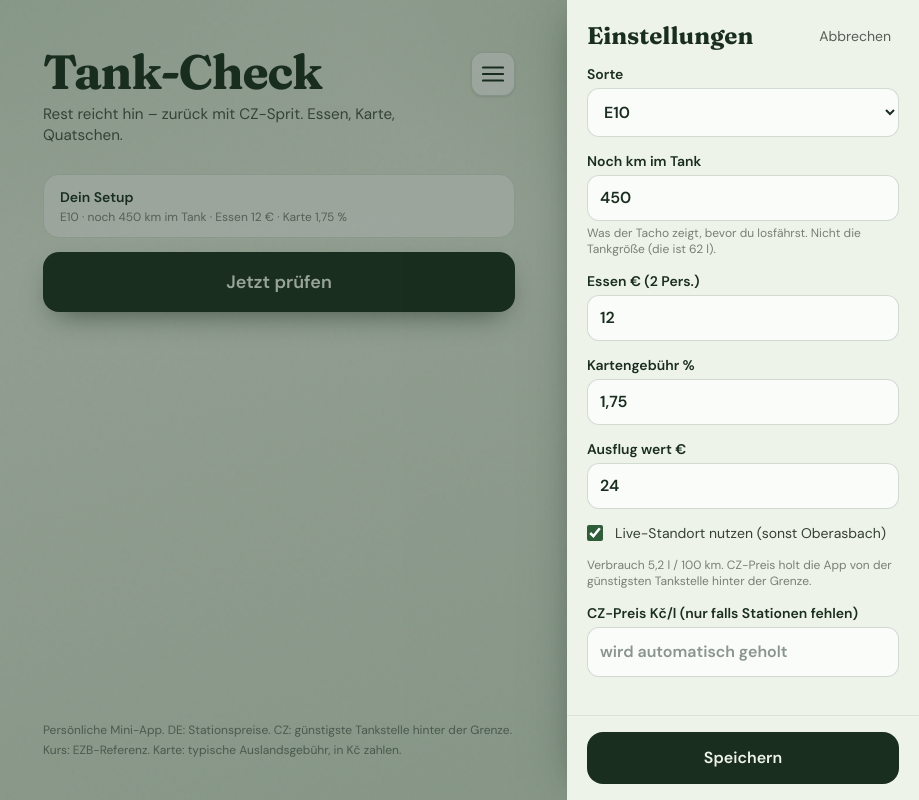
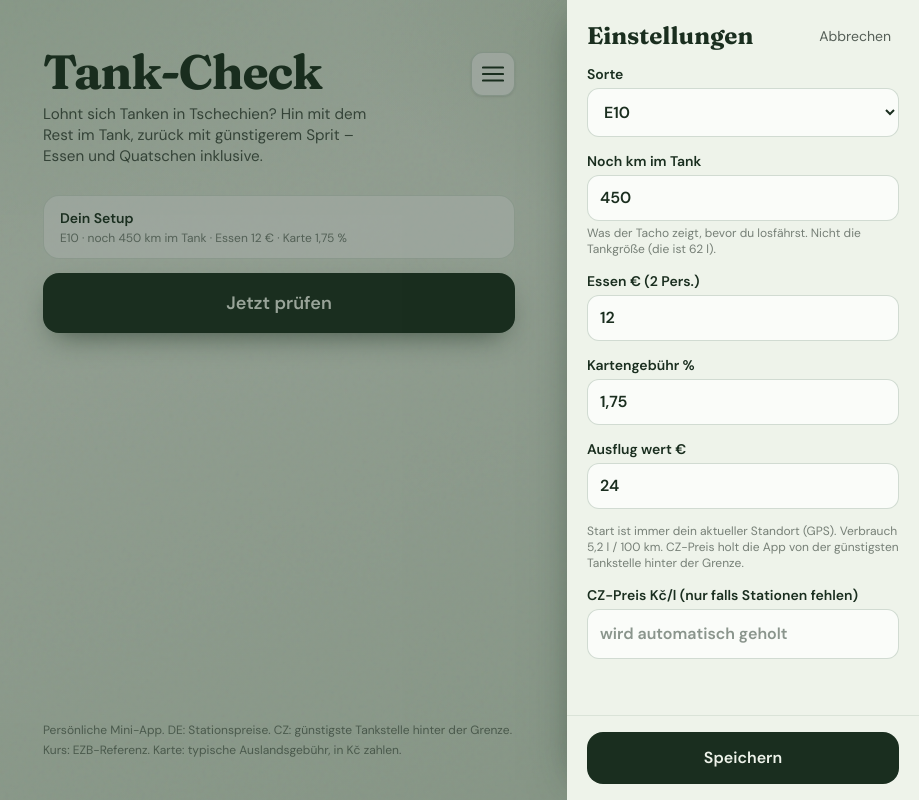
Before and after one commit to mwintersoftware/Tank-Check, a React (Vite) app in the folder web/: page / in a window 1280 px wide. Both pictures are taken after a click on the button 854 px from the left and 74 px from the top of the page. Shown: the whole page, without its empty margins (361-1280 px from the left). Built offline with nearby package versions, Linux system fonts and the light colour scheme.

Commit message:
formulierungen

```diff
--- a/web/src/App.tsx
+++ b/web/src/App.tsx
@@ -6,7 +6,6 @@ import { eur, kc, localWhen, price3 } from "./format";
 
 type Fuel = "e10" | "e5" | "diesel";
 
-const HOME = { lat: DEFAULT_CONFIG.homeLat, lng: DEFAULT_CONFIG.homeLng };
 const SETTINGS_KEY = "tank-check-settings";
 
 type Settings = {
@@ -15,7 +14,6 @@ type Settings = {
   meal: string;
   fee: string;
   ausflug: string;
-  useLive: boolean;
   czManual: string;
 };
 
@@ -26,7 +24,6 @@ function defaultSettings(): Settings {
     meal: String(DEFAULT_CONFIG.mealEur),
     fee: String(DEFAULT_CONFIG.cardFeePercent).replace(".", ","),
     ausflug: String(DEFAULT_CONFIG.ausflugWertEur),
-    useLive: true,
     czManual: "",
   };
 }
@@ -94,11 +91,16 @@ export default function App() {
   }
 
   async function locate(): Promise<{ lat: number; lng: number }> {
-    if (!settings.useLive || !navigator.geolocation) return HOME;
-    return new Promise((resolve) => {
+    if (!navigator.geolocation) {
+      throw new Error("Ohne GPS geht die Strecke nicht. Bitte Standort am Gerät anmachen.");
+    }
+    return new Promise((resolve, reject) => {
       navigator.geolocation.getCurrentPosition(
         (pos) => resolve({ lat: pos.coords.latitude, lng: pos.coords.longitude }),
-        () => resolve(HOME),
+        () =>
+          reject(
+            new Error("Standort nicht da. Bitte GPS erlauben und nochmal prüfen."),
+          ),
         { enableHighAccuracy: true, timeout: 8000, maximumAge: 60_000 },
       );
     });
@@ -155,7 +157,8 @@ export default function App() {
             Tank-Check
           </p>
           <p className="mt-2 max-w-[22rem] text-[0.95rem] leading-snug text-[var(--color-ink)]/75">
-            Rest reicht hin – zurück mit CZ-Sprit. Essen, Karte, Quatschen.
+            Lohnt sich Tanken in Tschechien? Hin mit dem Rest im Tank, zurück
+            mit günstigerem Sprit – Essen und Quatschen inklusive.
           </p>
         </div>
         <button
@@ -330,18 +333,9 @@ function SettingsDrawer({
             hint="Hausnummer"
           />
 
-          <label className="flex items-center gap-3 text-sm text-[var(--color-ink)]/85">
-            <input
-              type="checkbox"
-              className="size-4 accent-[var(--color-moss)]"
-              checked={draft.useLive}
-              onChange={(e) => patch({ useLive: e.target.checked })}
-            />
-            Live-Standort nutzen (sonst Oberasbach)
-          </label>
-
           <p className="text-xs text-[var(--color-ink)]/55">
-            Verbrauch {DEFAULT_CONFIG.consumptionLPer100km.toString().replace(".", ",")} l / 100 km.
+            Start ist immer dein aktueller Standort (GPS). Verbrauch{" "}
+            {DEFAULT_CONFIG.consumptionLPer100km.toString().replace(".", ",")} l / 100 km.
             CZ-Preis holt die App von der günstigsten Tankstelle hinter der Grenze.
           </p>
 
```
